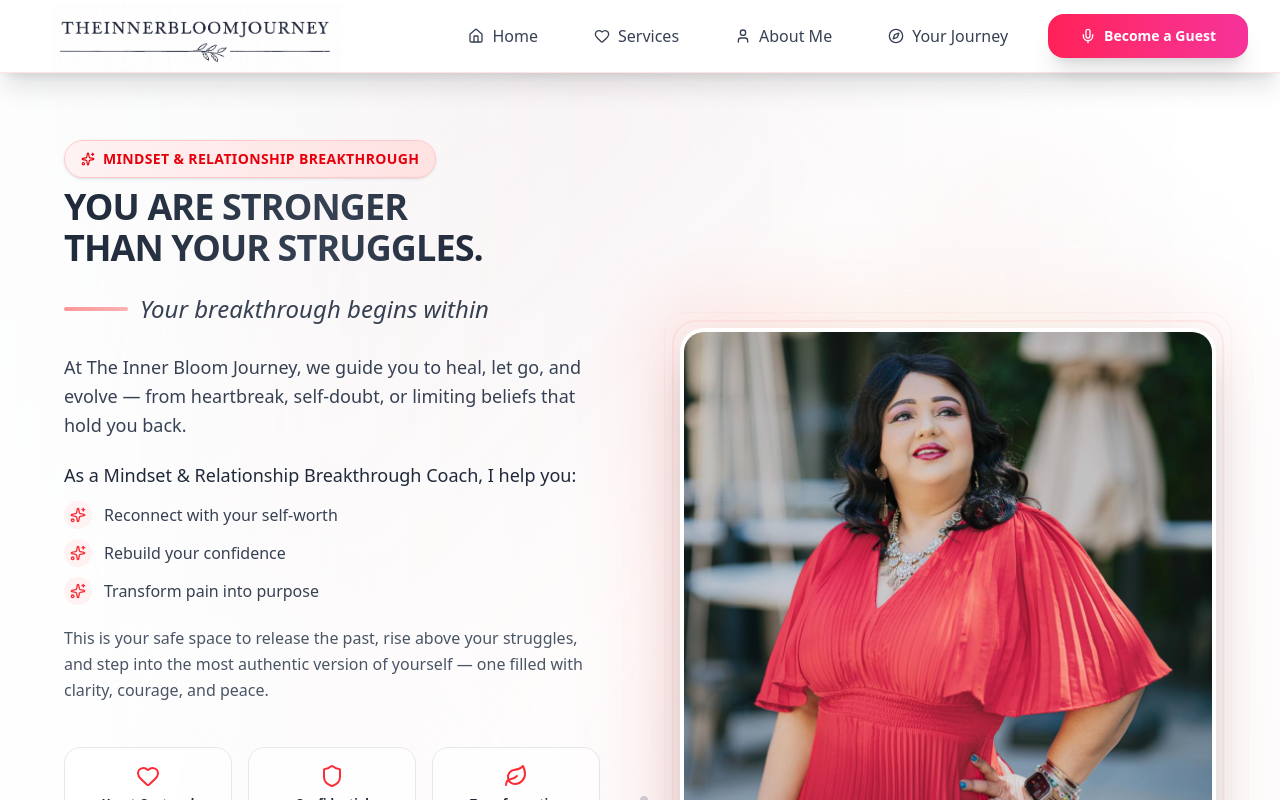
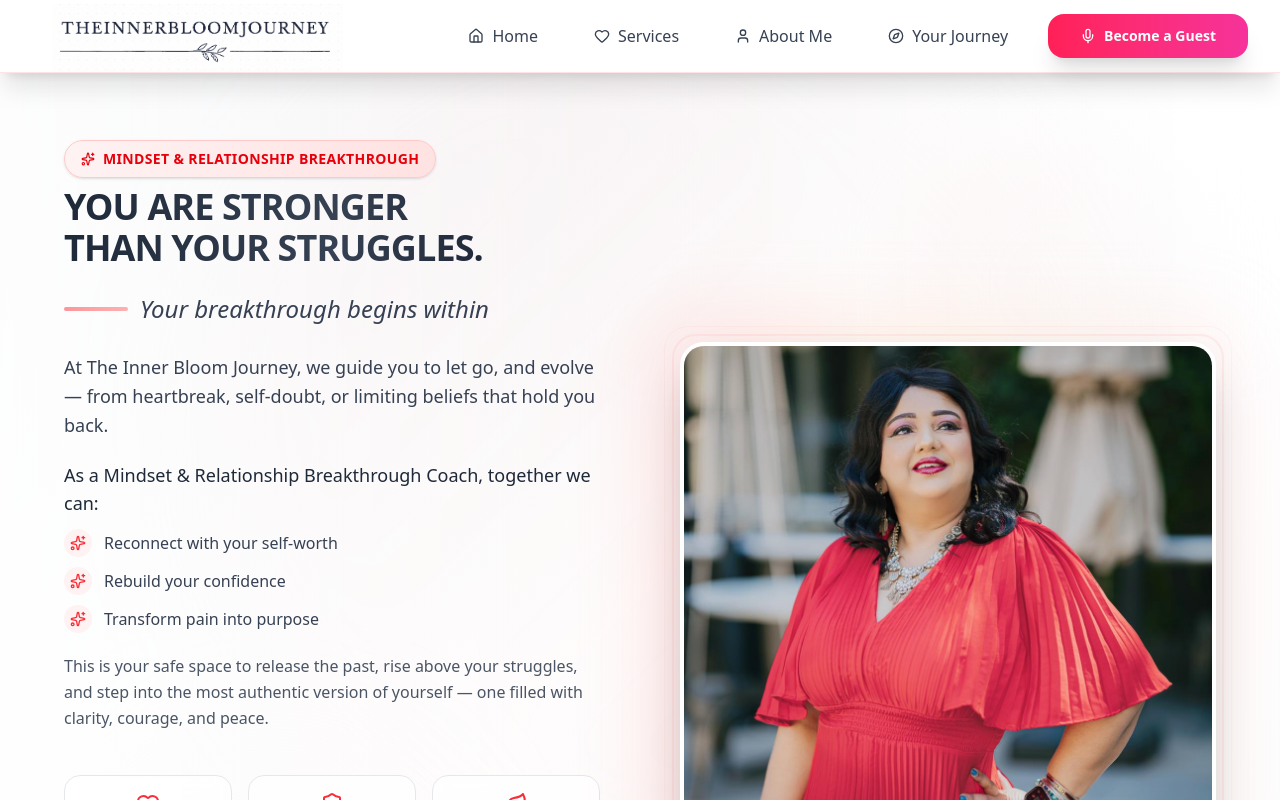
Before and after one commit to Atharv542/SalmaProject, a React (Vite) app: page / in a window 1280 px wide. Shown: the top 800 px of the page. Built offline with nearby package versions, Linux system fonts and the light colour scheme.

Commit message:
Added changes

```diff
--- a/src/pages/Home.jsx
+++ b/src/pages/Home.jsx
@@ -66,12 +66,12 @@ const navigate= useNavigate();
             {/* Description */}
             <div className="space-y-5 animate-fade-in-delay">
               <p className="text-base sm:text-lg text-gray-700 leading-relaxed">
-                At The Inner Bloom Journey, we guide you to heal, let go, and evolve — from heartbreak, self-doubt, or limiting beliefs that hold you back.
+                At The Inner Bloom Journey, we guide you to let go, and evolve — from heartbreak, self-doubt, or limiting beliefs that hold you back.
               </p>
 
               <div className="space-y-3">
                 <p className="text-base sm:text-lg font-medium text-gray-800">
-                  As a Mindset & Relationship Breakthrough Coach, I help you:
+                  As a Mindset & Relationship Breakthrough Coach, together we can:
                 </p>
                 <div className="space-y-2.5">
                   {[
```
